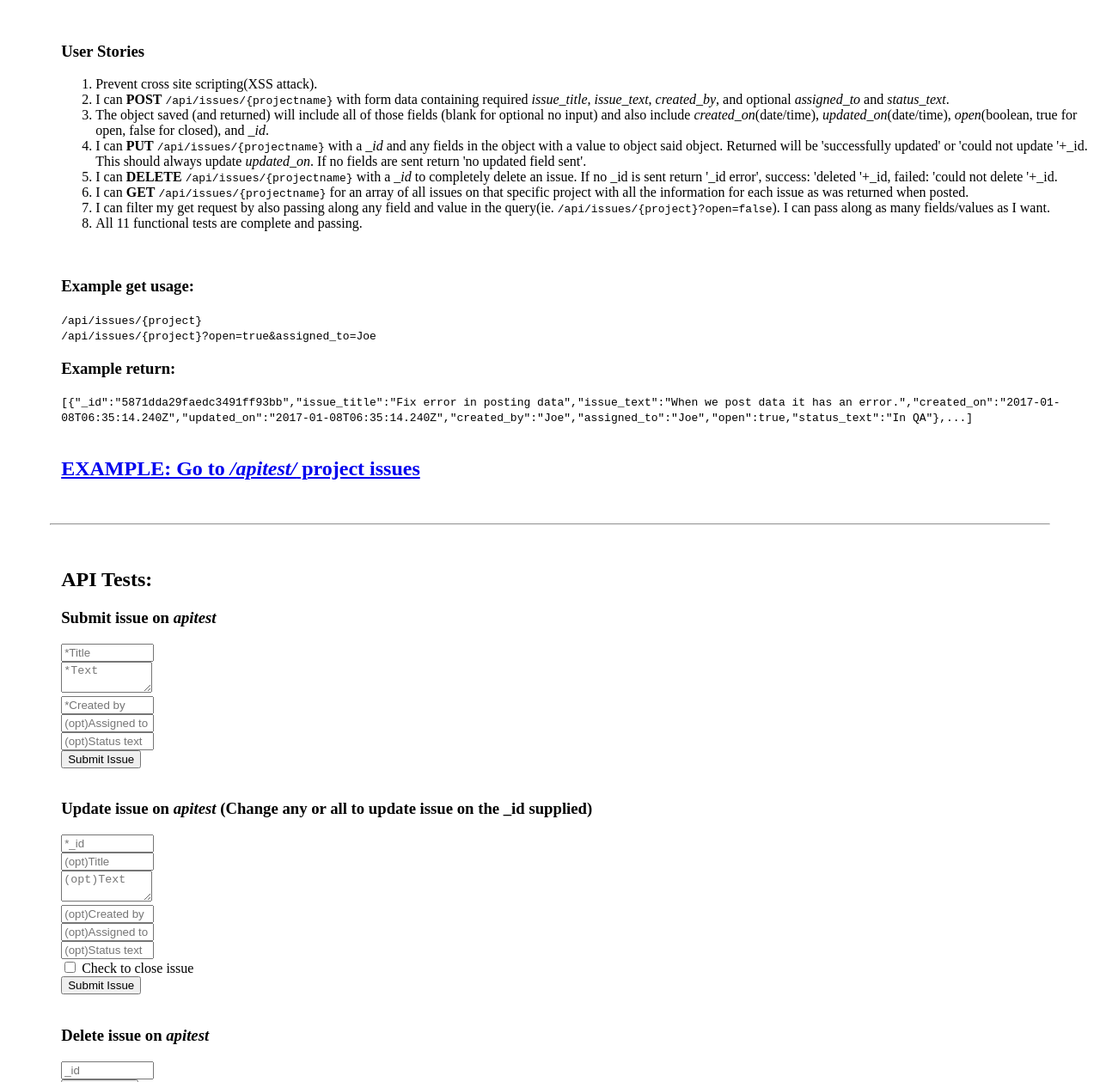
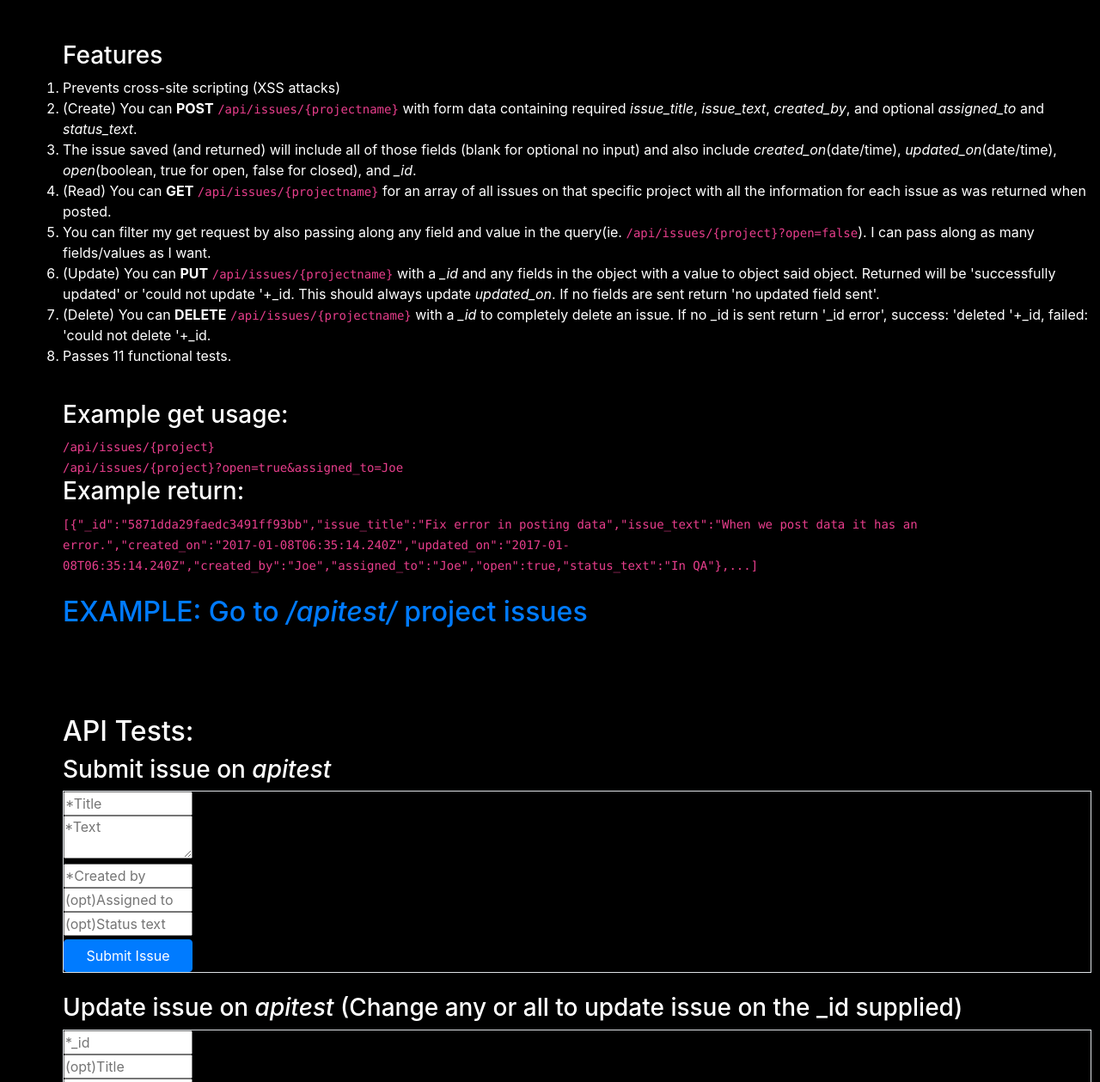
Before and after one commit to willjw3/Issue-Tracker, a website: page views/index.html in a window 1280 px wide. Shown: the part 73-1332 px from the top of the page at 86% size. Drawn offline with nearby package versions, Linux system fonts and the light colour scheme; a web font is replaced by a local one.

Commit message:
🚏⛄️ Updated with Glitch

```diff
--- a/public/style.css
+++ b/public/style.css
@@ -1,3 +1,4 @@
+@import url('http://fonts.googleapis.com/css?family=Unlock|Text+Me+One');
 * {
   margin: 0px;
   padding: 0px;
@@ -5,6 +6,14 @@
 
 body {
   padding: 10px;
+  background-color: #000000;
+  color: #FFFFFF;
+}
+
+h1 {
+  font-family: 'Text Me One';
+  color: #49fb35;
+  text-shadow: 2px 2px 7px;
 }
 
 .issue {
--- a/routes/api.js
+++ b/routes/api.js
@@ -24,15 +24,15 @@ module.exports = function (app) {
       var project = req.params.project;
       var query = {};
       var input = req.query;
-      if (input._id) {query._id = input._id;}
+      if (input._id) {query._id = new ObjectId(input._id);}
       if (input.issue_title) {query.issue_title = input.issue_title;}
       if (input.issue_text) {query.issue_text = input.issue_text;}
       if (input.created_on) {query.created_on = input.created_on;}
       if (input.updated_on) {query.updated_on = input.updated_on;}
       if (input.created_by) {query.created_by = input.created_by;}
       if (input.assigned_to) {query.assigned_to = input.assigned_to;}
-      if (input.open = 'false') {query.open = false;}
-      if (input.open = 'true') {query.open = true;}
+      if (input.open === 'false') {query.open = false;}
+      if (input.open === 'true') {query.open = true;}
       if (input.status_text) {query.status_text = input.status_text}
       MongoClient.connect(CONNECTION_STRING, { useNewUrlParser: true }, function(err, client) {
         if (!err) {
--- a/views/index.html
+++ b/views/index.html
@@ -7,6 +7,8 @@
     <meta charset="utf-8">
     <meta http-equiv="X-UA-Compatible" content="IE=edge">
     <meta name="viewport" content="width=device-width, initial-scale=1">
+    <link rel="stylesheet" href="https://stackpath.bootstrapcdn.com/bootstrap/4.1.3/css/bootstrap.min.css" integrity="sha384-MCw98/SFnGE8fJT3GXwEOngsV7Zt27NXFoaoApmYm81iuXoPkFOJwJ8ERdknLPMO" crossorigin="anonymous">
+    <link rel="stylesheet" type="text/css" href="/public/style.css">
   </head>
   <body>
     <header>
@@ -15,16 +17,16 @@
       </h1>
     </header>
     <div id='userstories' style='margin-left: 5%; margin-top: 5%'>
-      <h3>User Stories</h3>
+      <h3>Features</h3>
       <ol>
-        <li>Prevent cross site scripting(XSS attack).</li>
-        <li>I can <b>POST</b> <code>/api/issues/{projectname}</code> with form data containing required <i>issue_title</i>, <i>issue_text</i>, <i>created_by</i>, and optional <i>assigned_to</i> and <i>status_text</i>.</li>
-        <li>The object saved (and returned) will include all of those fields (blank for optional no input) and also include <i>created_on</i>(date/time), <i>updated_on</i>(date/time), <i>open</i>(boolean, true for open, false for closed), and <i>_id</i>.</li>
-        <li>I can <b>PUT</b> <code>/api/issues/{projectname}</code> with a <i>_id</i> and any fields in the object with a value to object said object. Returned will be 'successfully updated' or 'could not update '+_id. This should always update <i>updated_on</i>. If no fields are sent return 'no updated field sent'.</li>
-        <li>I can <b>DELETE</b> <code>/api/issues/{projectname}</code> with a <i>_id</i> to completely delete an issue. If no _id is sent return '_id error', success: 'deleted '+_id, failed: 'could not delete '+_id.</li>
-        <li>I can <b>GET</b> <code>/api/issues/{projectname}</code> for an array of all issues on that specific project with all the information for each issue as was returned when posted.</li>
-        <li>I can filter my get request by also passing along any field and value in the query(ie. <code>/api/issues/{project}?open=false</code>). I can pass along as many fields/values as I want.</li>
-        <li>All 11 functional tests are complete and passing.</li>
+        <li>Prevents cross-site scripting (XSS attacks)</li>
+        <li>(Create) You can <b>POST</b> <code>/api/issues/{projectname}</code> with form data containing required <i>issue_title</i>, <i>issue_text</i>, <i>created_by</i>, and optional <i>assigned_to</i> and <i>status_text</i>.</li>
+        <li>The issue saved (and returned) will include all of those fields (blank for optional no input) and also include <i>created_on</i>(date/time), <i>updated_on</i>(date/time), <i>open</i>(boolean, true for open, false for closed), and <i>_id</i>.</li>
+        <li>(Read) You can <b>GET</b> <code>/api/issues/{projectname}</code> for an array of all issues on that specific project with all the information for each issue as was returned when posted.</li>
+        <li>You can filter my get request by also passing along any field and value in the query(ie. <code>/api/issues/{project}?open=false</code>). I can pass along as many fields/values as I want.</li>
+        <li>(Update) You can <b>PUT</b> <code>/api/issues/{projectname}</code> with a <i>_id</i> and any fields in the object with a value to object said object. Returned will be 'successfully updated' or 'could not update '+_id. This should always update <i>updated_on</i>. If no fields are sent return 'no updated field sent'.</li>
+        <li>(Delete) You can <b>DELETE</b> <code>/api/issues/{projectname}</code> with a <i>_id</i> to completely delete an issue. If no _id is sent return '_id error', success: 'deleted '+_id, failed: 'could not delete '+_id.</li>
+        <li>Passes 11 functional tests.</li>
       </ol>
       <br>
       <h3>Example get usage:</h3>
@@ -40,28 +42,28 @@
       <h2 style="text-align: left">API Tests:</h2>
       <h3>Submit issue on <i>apitest</i></h3>
       <form id="testForm" class="border">
-        <input type="text" name="issue_title" placeholder="*Title" style="width: 100px" required=''><br>
-        <textarea type="text" name="issue_text" placeholder="*Text" style="width: 100px" required=''></textarea><br>
-        <input type="text" name="created_by" placeholder="*Created by" style="width: 100px" required=''><br>
-        <input type="text" name="assigned_to" placeholder="(opt)Assigned to" style="width: 100px"><br>
-        <input type="text" name="status_text" placeholder="(opt)Status text" style="width: 100px"><br>
-        <button type="submit">Submit Issue</button>
+        <input type="text" name="issue_title" placeholder="*Title" style="width: 150px" required=''><br>
+        <textarea type="text" name="issue_text" placeholder="*Text" style="width: 150px" required=''></textarea><br>
+        <input type="text" name="created_by" placeholder="*Created by" style="width: 150px" required=''><br>
+        <input type="text" name="assigned_to" placeholder="(opt)Assigned to" style="width: 150px"><br>
+        <input type="text" name="status_text" placeholder="(opt)Status text" style="width: 150px"><br>
+        <button type="submit" class="btn btn-primary mt-1" style="width: 150px">Submit Issue</button>
       </form><br>
       <h3>Update issue on <i>apitest</i> (Change any or all to update issue on the _id supplied)</h3>
       <form id="testForm2" class="border">
-        <input type="text" name="_id" placeholder="*_id" style="width: 100px" required=''><br>
-        <input type="text" name="issue_title" placeholder="(opt)Title" style="width: 100px"><br>
-        <textarea type="text" name="issue_text" placeholder="(opt)Text" style="width: 100px"></textarea><br>
-        <input type="text" name="created_by" placeholder="(opt)Created by" style="width: 100px"><br>
-        <input type="text" name="assigned_to" placeholder="(opt)Assigned to" style="width: 100px"><br>
-        <input type="text" name="status_text" placeholder="(opt)Status text" style="width: 100px"><br>
+        <input type="text" name="_id" placeholder="*_id" style="width: 150px" required=''><br>
+        <input type="text" name="issue_title" placeholder="(opt)Title" style="width: 150px"><br>
+        <textarea type="text" name="issue_text" placeholder="(opt)Text" style="width: 150px"></textarea><br>
+        <input type="text" name="created_by" placeholder="(opt)Created by" style="width: 150px"><br>
+        <input type="text" name="assigned_to" placeholder="(opt)Assigned to" style="width: 150px"><br>
+        <input type="text" name="status_text" placeholder="(opt)Status text" style="width: 150px"><br>
         <label><input type="checkbox" name="open" value=false> Check to close issue</label><br>
-        <button type="submit">Submit Issue</button>
+        <button type="submit" class="btn btn-primary mt-1" style="width: 150px">Submit Update</button>
       </form><br>
       <h3>Delete issue on <i>apitest</i></h3>
       <form id="testForm3" class="border">
-        <input type="text" name="_id" placeholder="_id" style="width: 100px" required=''><br>
-        <button type="submit">Delete Issue</button>
+        <input type="text" name="_id" placeholder="_id" style="width: 150px" required=''><br>
+        <button type="submit" class="btn btn-primary mt-1" style="width: 150px">Delete Issue</button>
       </form>
       <code id='jsonResult'></code>
     </div>
@@ -70,6 +72,8 @@
     <script src="https://code.jquery.com/jquery-2.2.1.min.js"
             integrity="sha256-gvQgAFzTH6trSrAWoH1iPo9Xc96QxSZ3feW6kem+O00="
             crossorigin="anonymous"></script>
+    <script src="https://cdnjs.cloudflare.com/ajax/libs/popper.js/1.14.3/umd/popper.min.js" integrity="sha384-ZMP7rVo3mIykV+2+9J3UJ46jBk0WLaUAdn689aCwoqbBJiSnjAK/l8WvCWPIPm49" crossorigin="anonymous"></script>
+    <script src="https://stackpath.bootstrapcdn.com/bootstrap/4.1.3/js/bootstrap.min.js" integrity="sha384-ChfqqxuZUCnJSK3+MXmPNIyE6ZbWh2IMqE241rYiqJxyMiZ6OW/JmZQ5stwEULTy" crossorigin="anonymous"></script>
     <script>
       $(function() {
         $('#testForm').submit(function(e) {
```
